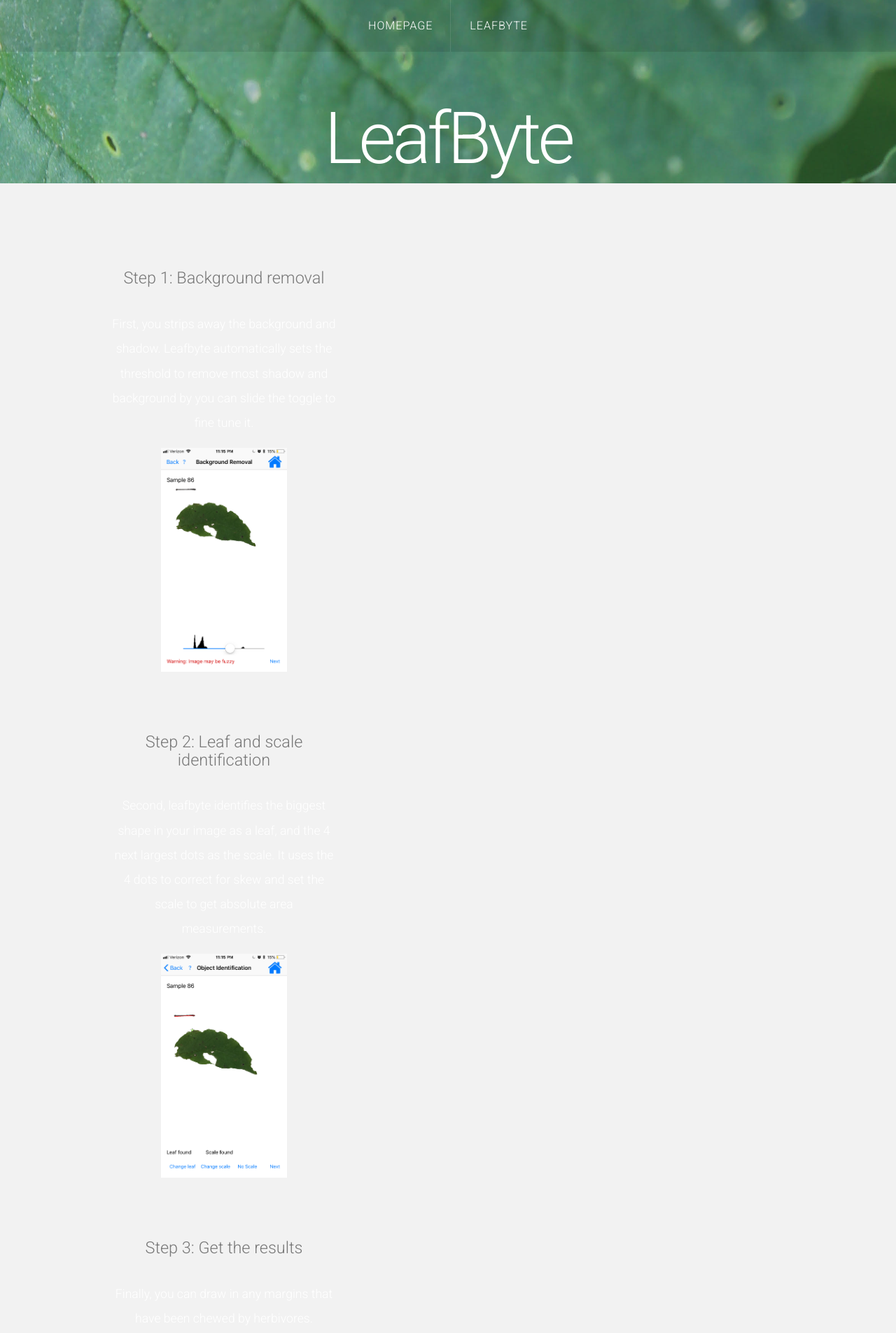
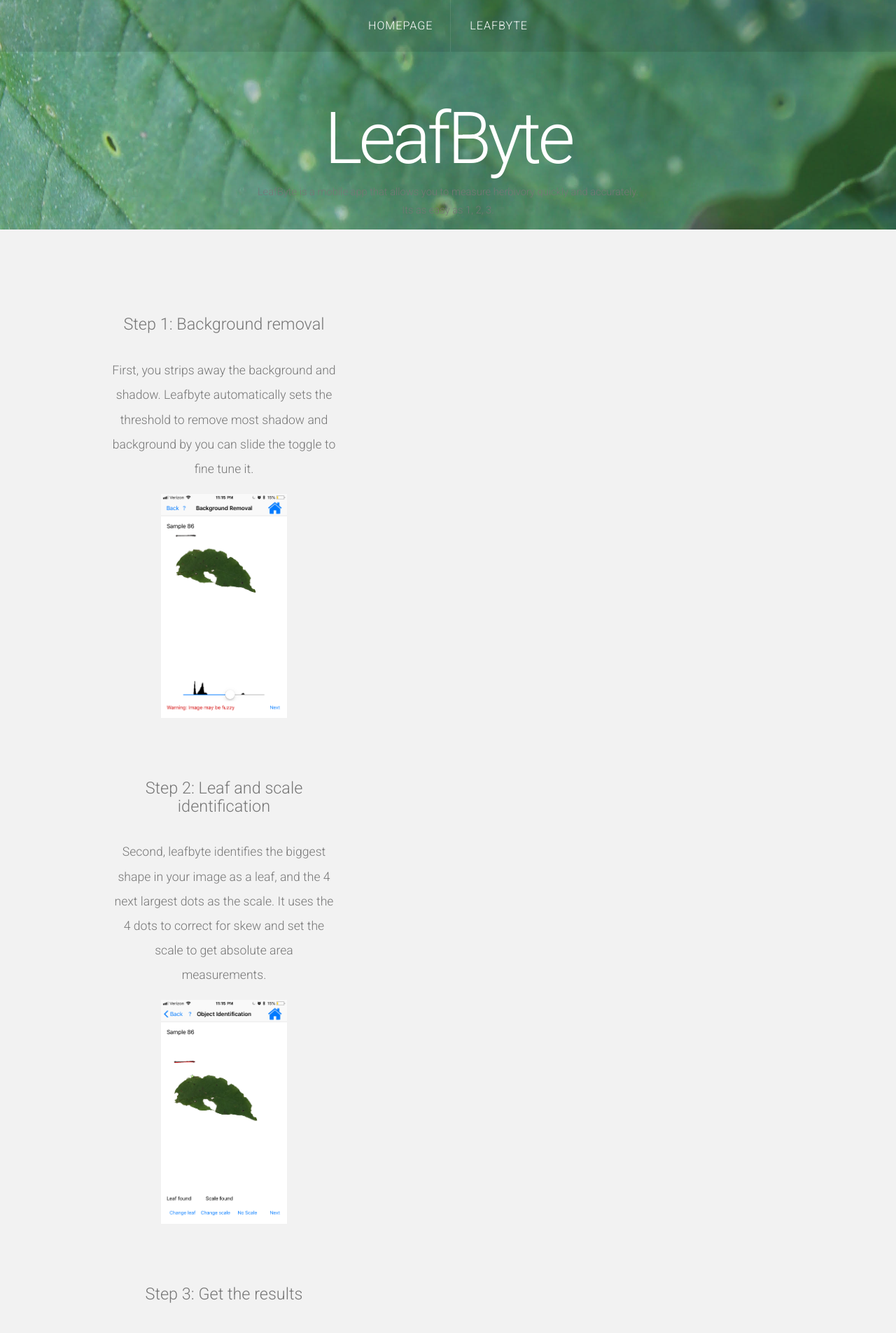
Before and after one commit to Zoegp/zoegp.github.io, a Jekyll site: the page leafbyte.html, which Jekyll copies as it is, in a window 1280 px wide. Shown: the top 1905 px of the page at 70% size. Built offline with Jekyll 4.4.1, drawn with Linux system fonts in a browser that asks for light colours; nearby versions of some CDN libraries.

Commit message:
Update leafbyte.html

```diff
--- a/leafbyte.html
+++ b/leafbyte.html
@@ -44,12 +44,13 @@
 				<h1><a href="#">LeafByte</a></h1>
 				</header>
 			<style>
-body {
+header {
         color: white;
 }
+			</style>
 		<p>LeafByte is a mobile app that allows you to measure herbivory quickly and accurately. <br> Its as easy as 1, 2, 3. </p>
 
-		</style>
+
 				</div>
 	</div>
 	<!-- Header -->
```
